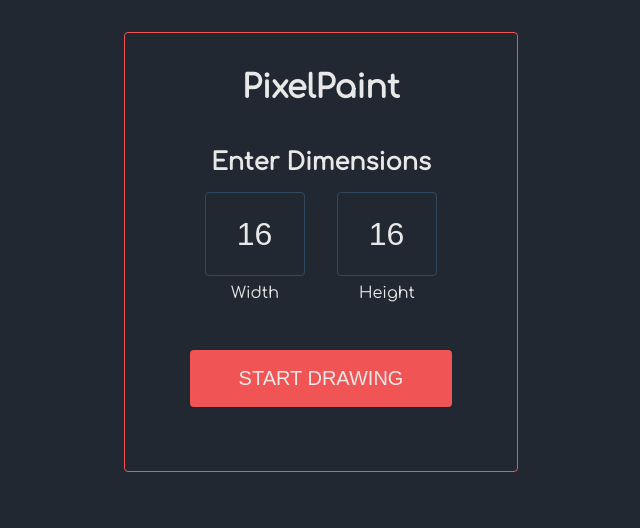
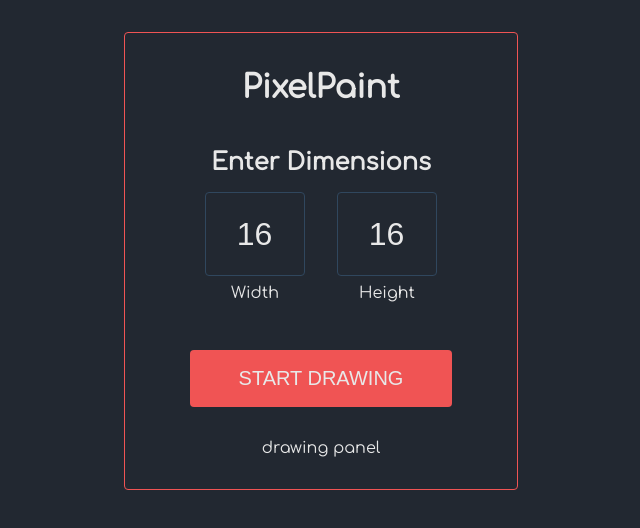
Before and after one commit to jon-choi/hack-a-paint, a React (Create React App) app: page / in a window 1280 px wide. Shown: the top 528 px of the page, without its empty margins (319-959 px from the left). Built offline with nearby package versions, Linux system fonts and the light colour scheme.

Commit message:
add drawing panel with styles

```diff
--- a/src/components/DrawingPanel.js
+++ b/src/components/DrawingPanel.js
@@ -0,0 +1,6 @@
+import React from "react";
+import "../styles/drawingPanel.scss";
+
+export default function DrawingPanel() {
+  return <div id="drawingPanel">drawing panel</div>;
+}
--- a/src/components/Editor.js
+++ b/src/components/Editor.js
@@ -1,6 +1,6 @@
 import React, { useState } from "react";
 import { CirclePicker } from "react-color";
-
+import DrawingPanel from "./DrawingPanel";
 import "../styles/editor.scss";
 
 export default function Editor() {
@@ -61,6 +61,8 @@ export default function Editor() {
       {hideOptions && (
         <CirclePicker color={selectedColor} onChangeComplete={changeColor} />
       )}
+
+      <DrawingPanel />
     </div>
   );
 }
--- a/src/styles/drawingPanel.scss
+++ b/src/styles/drawingPanel.scss
@@ -0,0 +1,9 @@
+#drawingPanel {
+  display: flex;
+  flex-direction: column;
+  align-items: center;
+}
+
+#pixels {
+  margin-bottom: 2rem;
+}
```
